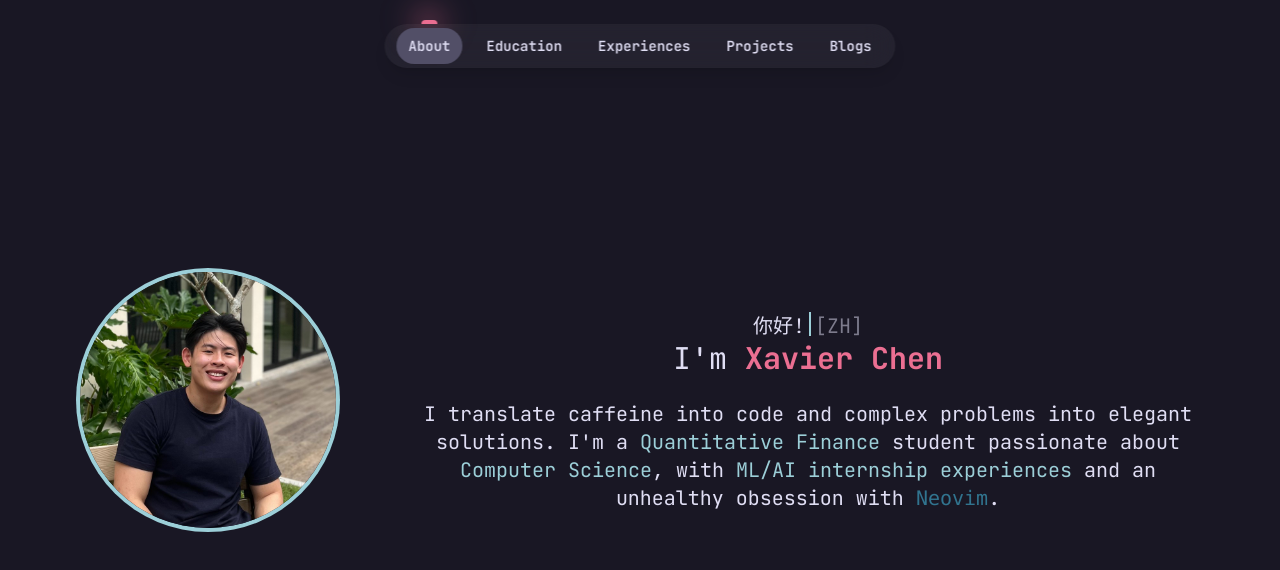
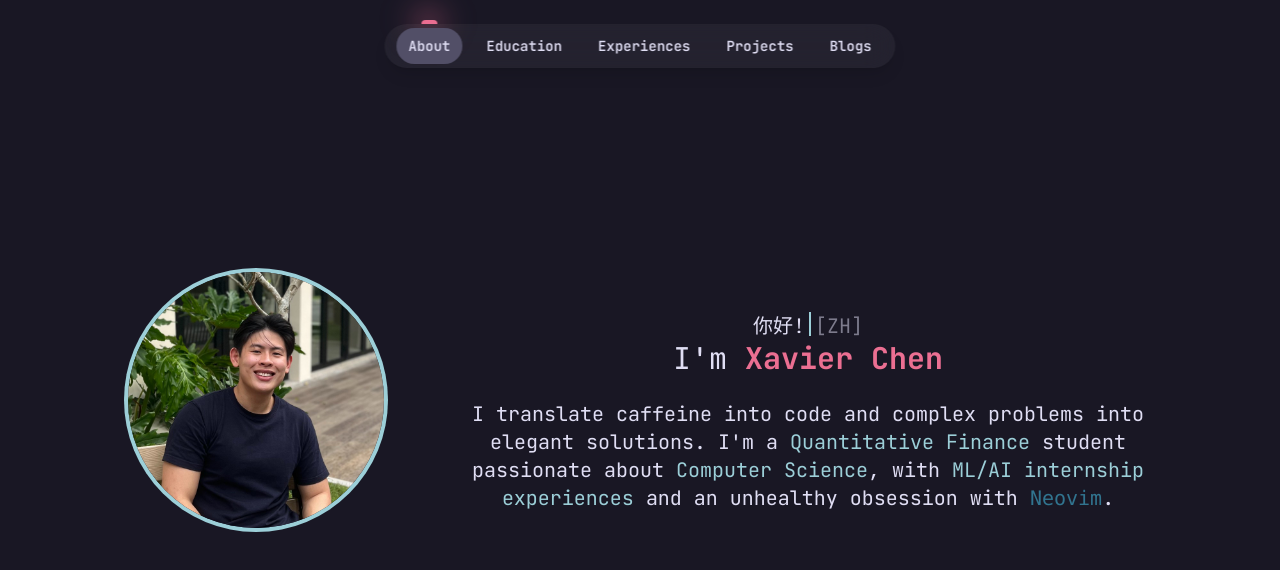
Before and after one commit to xavierchen0/portfolio-website, a React (Vite) app: page / in a window 1280 px wide. Shown: the top 570 px of the page. Built offline with nearby package versions, Linux system fonts and the light colour scheme.

Commit message:
feat: about change to max-w-6xl

```diff
--- a/src/components/HeroSection.jsx
+++ b/src/components/HeroSection.jsx
@@ -81,7 +81,7 @@ export default function HeroSection({ id }) {
       id={id}
       className="flex min-h-screen items-center justify-center px-4 py-8"
     >
-      <div className="w-full md:px-16">
+      <div className="w-full max-w-6xl md:px-16">
         {/* Mobile: stack vertically; Desktop: side-by-side */}
         <div className="flex flex-col items-center md:flex-row md:gap-20">
           {/* Profile Image - Mobile: Top; Desktop: left */}
```
